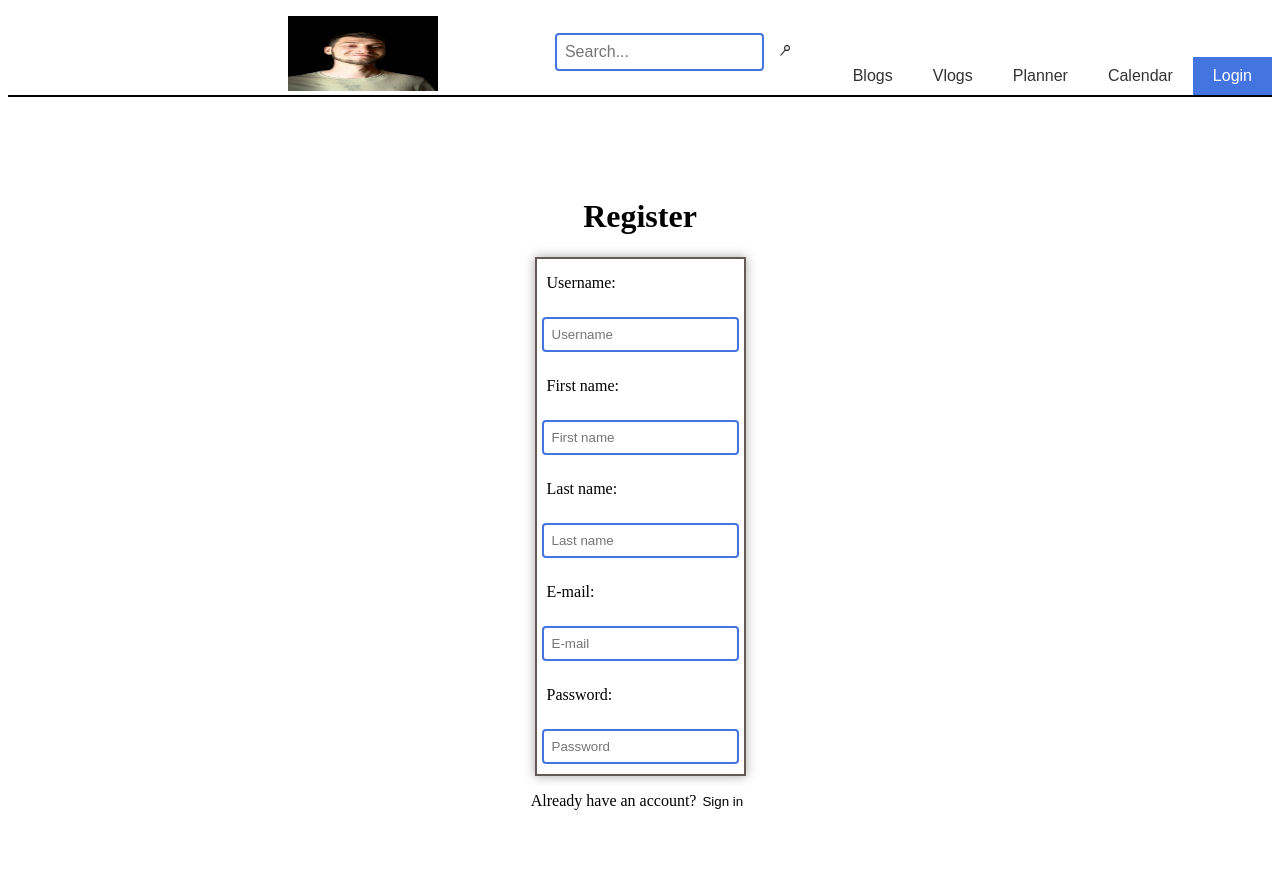
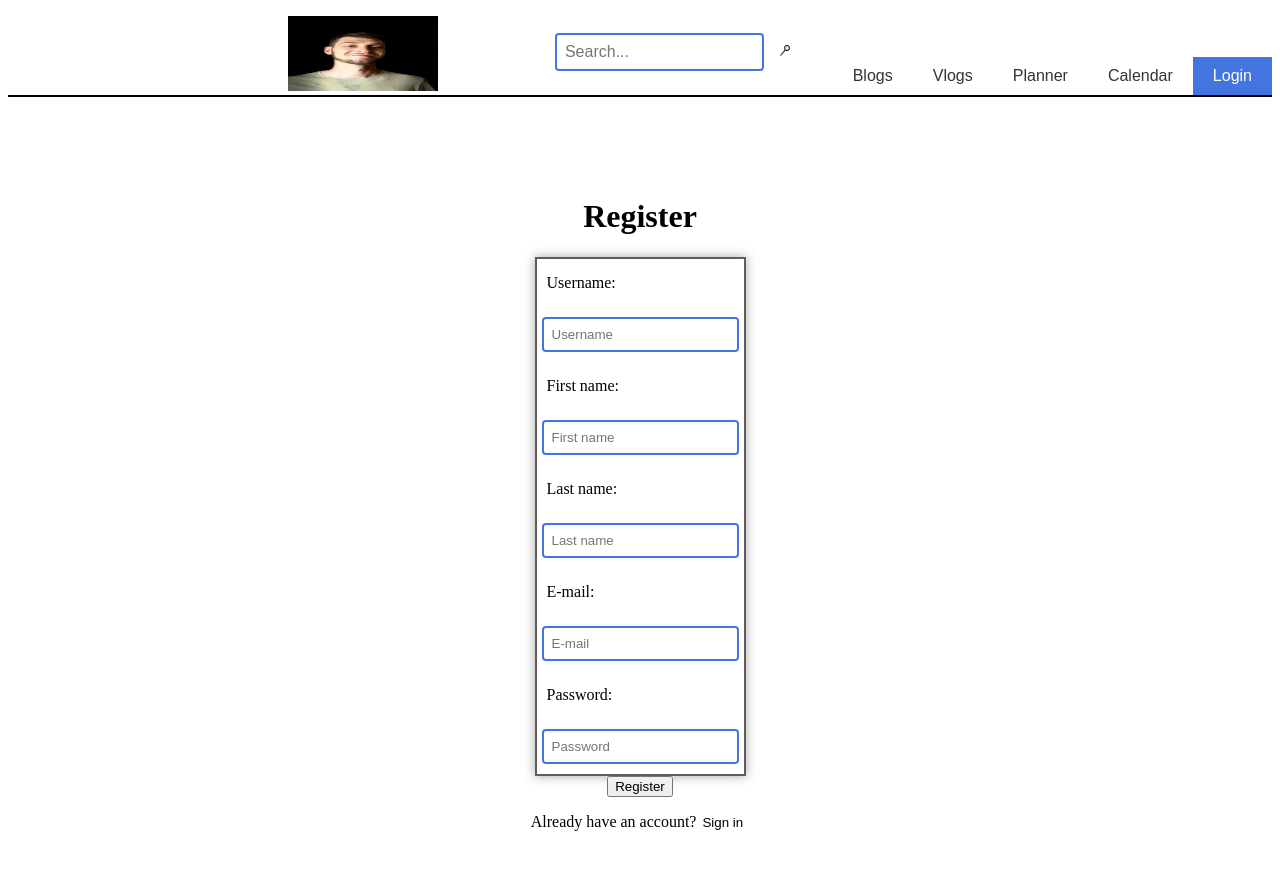
Before and after one commit to Mihailovkill/planApp, a Next.js app in the folder planner/: page /register in a window 1280 px wide. Shown: the top 870 px of the page. Built offline with nearby package versions, Linux system fonts and the light colour scheme.

Commit message:
register form added submit button no style

```diff
--- a/planner/src/pages/register.tsx
+++ b/planner/src/pages/register.tsx
@@ -46,6 +46,11 @@ export default function Register() {
             className={styles.inputField}
           />
         </form>
+        <div className={styles.submitButtonContainer}>
+          <button className={styles.submitButton} type="submit">
+            Register
+          </button>
+        </div>
         <div className={styles.alreadyHasAcc}>
           <p className={styles.hasAccText}>
             Already have an account?
```
